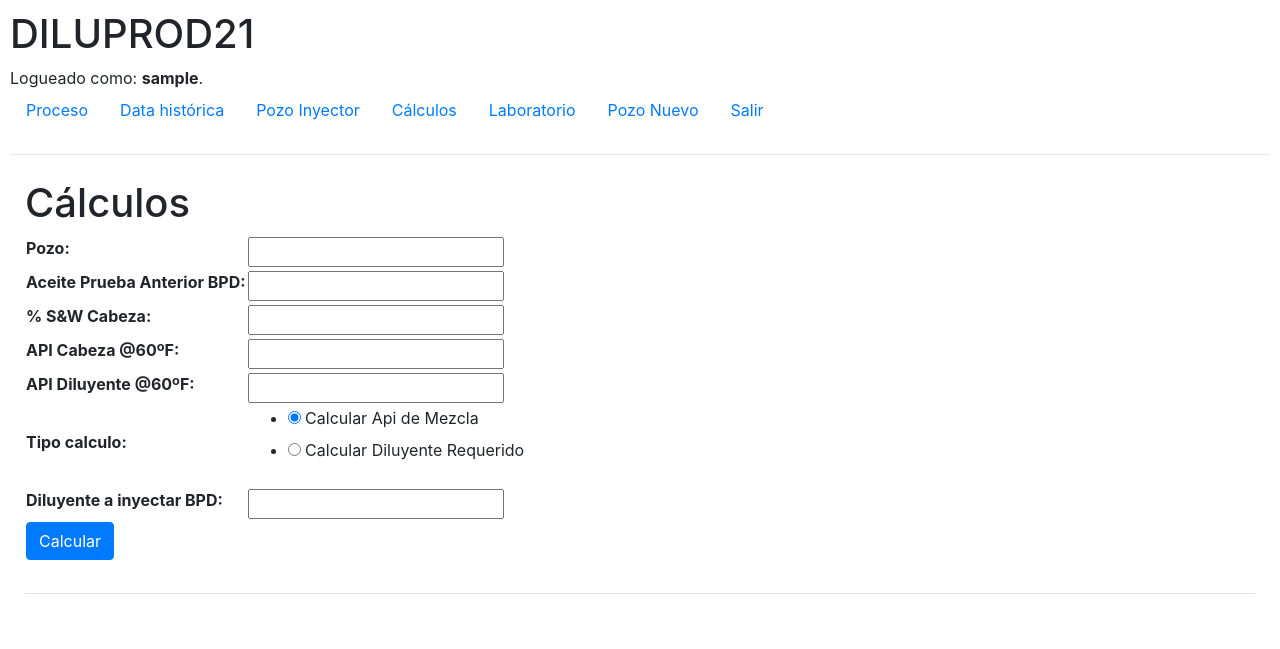
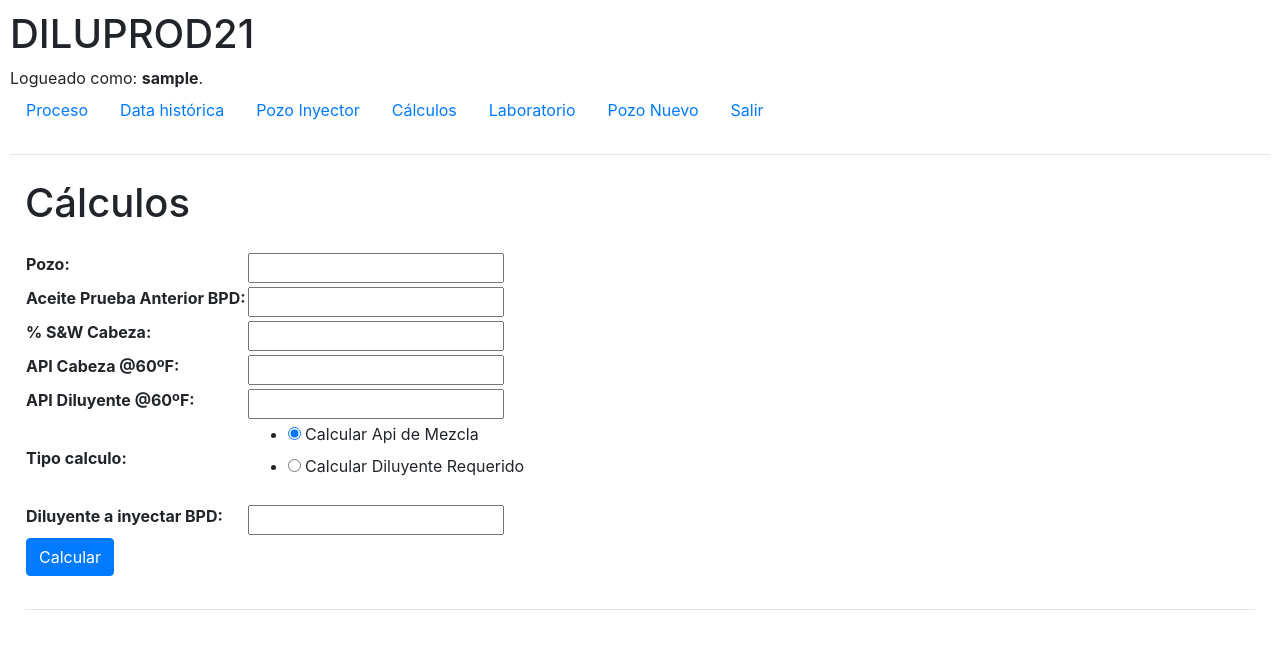
Before and after one commit to angellomorales/diluprod21web, a Django app: page /calculos in a window 1280 px wide. Shown: the top 649 px of the page. Run offline with Django 3.2, Linux system fonts and the light colour scheme; the visitor is signed in with stand-in values (Sample User, id 1); some libraries are stand-ins or nearby versions.

Commit message:
correccion boostrap form calculos

```diff
--- a/Basic/templates/Basic/calculos.html
+++ b/Basic/templates/Basic/calculos.html
@@ -11,10 +11,10 @@
             {% csrf_token %}
             <!-- <table class="table table-borderless table-sm"> -->
             <table>
-                <div class="form">
+                <div class="form-group">
                     {{ form }}
                 </div>
-                <tr class="submitr">
+                <tr>
                     <td colspan="2"><input type="submit" class="btn btn-primary mb-2" value="Calcular"></td>
                 </tr>
             </table>
```
